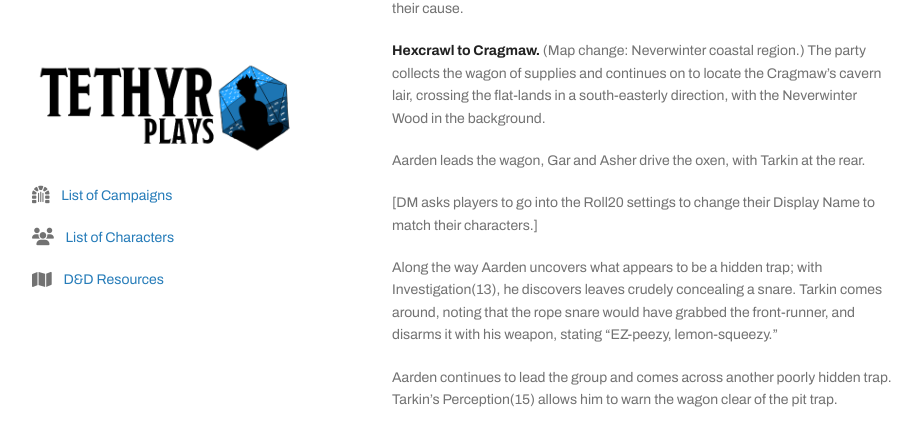
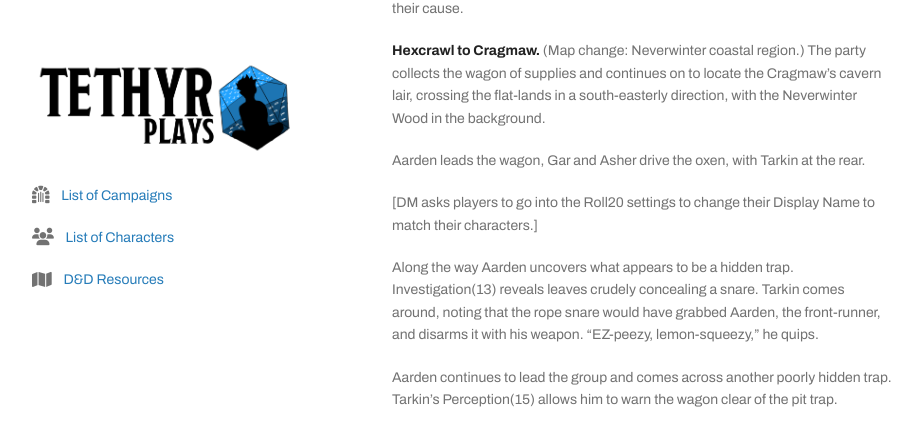
Before and after one commit to tethyrplays/tethyrplays, a Jekyll site: the page built from campaign/2021-lmop-with-dm-nicole.md, in a window 1280 px wide and 900 px high, scrolled down 1190 px. Shown: the top 431 px of the window, without its empty margins (178-1100 px from the left). Built offline with Jekyll 4.4.1, drawn with Linux system fonts in a browser that asks for light colours; nearby versions of some CDN libraries; some web fonts are replaced; our own code applies the rules of GitHub Pages for plain Markdown files; the repository's description, which GitHub fills in, is left out.

Commit message:
Update 2021-lmop-with-dm-nicole.md

```diff
--- a/campaign/2021-lmop-with-dm-nicole.md
+++ b/campaign/2021-lmop-with-dm-nicole.md
@@ -44,7 +44,7 @@ Aarden leads the wagon, Gar and Asher drive the oxen, with Tarkin at the rear.
 
 [DM asks players to go into the Roll20 settings to change their Display Name to match their characters.]
 
-Along the way Aarden uncovers what appears to be a hidden trap; with Investigation(13), he discovers leaves crudely concealing a snare. Tarkin comes around, noting that the rope snare would have grabbed the front-runner, and disarms it with his weapon, stating "EZ-peezy, lemon-squeezy."
+Along the way Aarden uncovers what appears to be a hidden trap. Investigation(13) reveals leaves crudely concealing a snare. Tarkin comes around, noting that the rope snare would have grabbed Aarden, the front-runner, and disarms it with his weapon. "EZ-peezy, lemon-squeezy," he quips.
 
 Aarden continues to lead the group and comes across another poorly hidden trap. Tarkin's Perception(15) allows him to warn the wagon clear of the pit trap.
 
```
